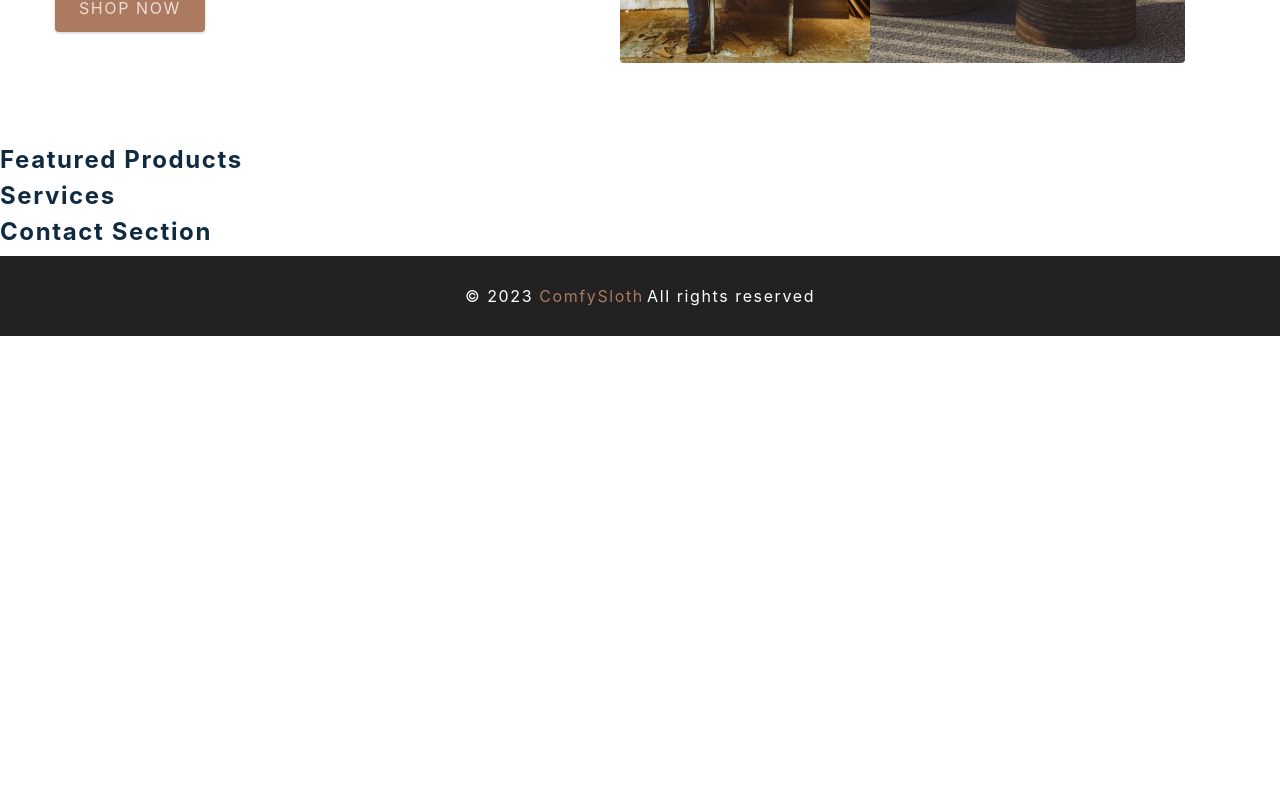
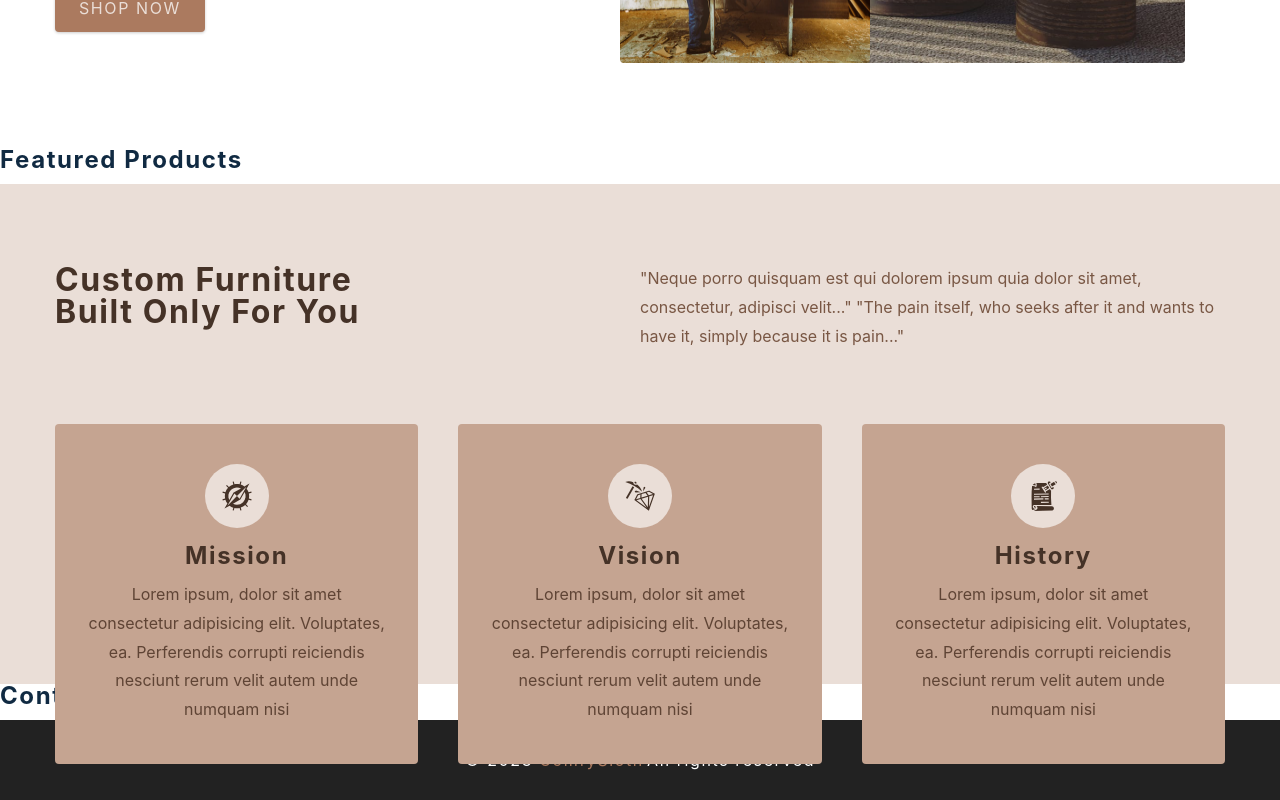
Before and after one commit to neet1313/react-project25-comfy-sloth-app, a React (Create React App) app: page / in a window 1280 px wide. Shown: the part 652-1452 px from the top of the page. Before the commit the page ends 988 px from the top, so only its background shows below. Built offline with nearby package versions, Linux system fonts and the light colour scheme; the HTML template or start-up script is replaced by a standard one.

Commit message:
updated services

```diff
--- a/src/components/Services.js
+++ b/src/components/Services.js
@@ -1,9 +1,30 @@
 import React from 'react'
+import { GiWarpPipe } from 'react-icons/gi'
 import styled from 'styled-components'
 import { services } from '../utils/constants'
 
 const Services = () => {
-  return <h4>services </h4>
+  return <Wrapper>
+    <div className='section-center'>
+      <article className='header'>
+        <h3>custom furniture <br />
+          built only for you</h3>
+        <p>
+          "Neque porro quisquam est qui dolorem ipsum quia dolor sit amet, consectetur, adipisci velit..."
+          "The pain itself, who seeks after it and wants to have it, simply because it is pain..."
+        </p>
+      </article>
+      <div className='services-center'>
+        {services.map(({ id, icon, title, text }) => {
+          return <article key={id} className='service'>
+            <span className='icon'>{icon}</span>
+            <h4>{title}</h4>
+            <p>{text}</p>
+          </article>
+        })}
+      </div>
+    </div>
+  </Wrapper>
 }
 
 const Wrapper = styled.section`
```
